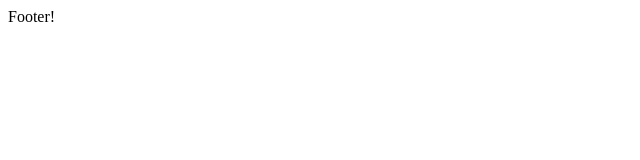
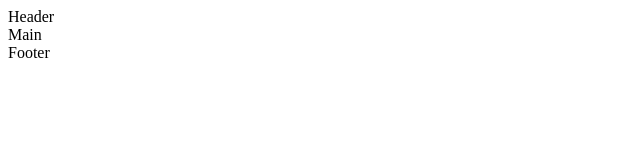
Before and after one commit to vnckxnt/vinchek, a plain HTML site: page index.html in a window 1280 px wide. Shown: the full height of the page, 0-640 px from the left. Drawn offline with Linux system fonts and the light colour scheme.

Commit message:
add empty line

```diff
--- a/index.html
+++ b/index.html
@@ -3,11 +3,12 @@
 <head>
   <meta charset="UTF-8">
   <meta name="viewport" content="width=device-width, initial-scale=1.0">
-  <title>My project</title>
+  <title>My Project</title>
 </head>
 <body>
-  <header></header>
-  <main></main>
-  <footer>Footer!</footer>
+  <header>Header</header>
+
+  <main>Main</main>
+  <footer>Footer</footer>
 </body>
 </html>
```
